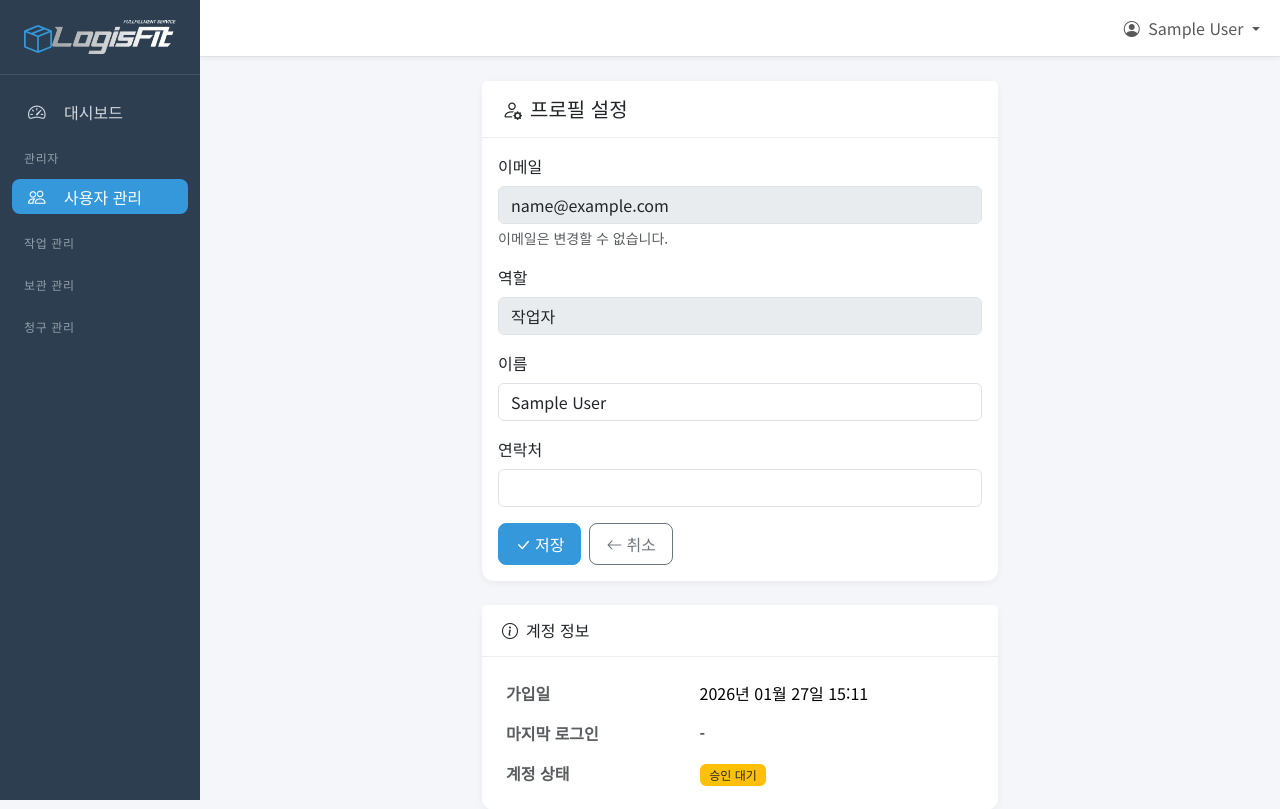
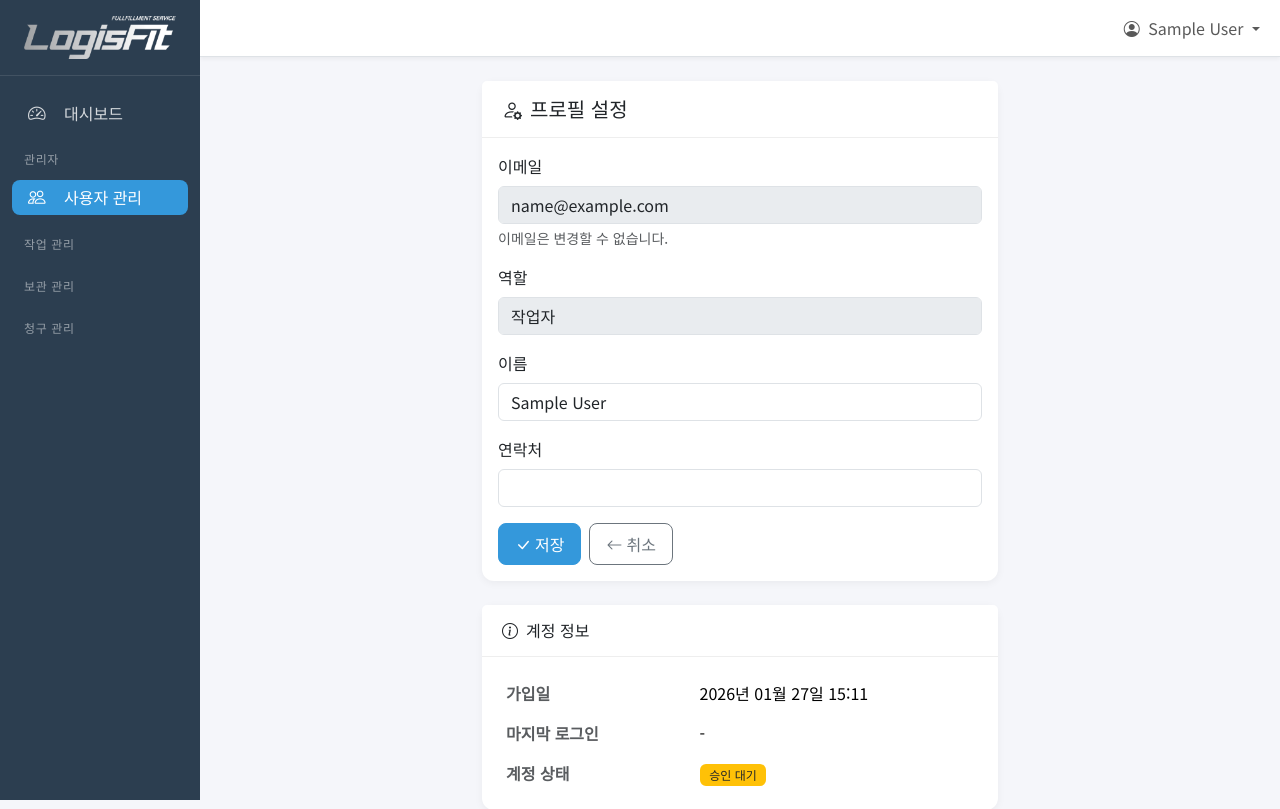
Before and after one commit to taehwan08/logisfit, a Django app: page /accounts/profile/ in a window 1280 px wide. Shown: the top 809 px of the page. Run offline with Django 4.2, Linux system fonts and the light colour scheme; the visitor is signed in with stand-in values (Sample User, id 1); parts of the project's set-up code (start-up, migrations or seed data) failed here and were passed over.

Commit message:
update sidebar.html

```diff
--- a/templates/includes/sidebar.html
+++ b/templates/includes/sidebar.html
@@ -3,8 +3,7 @@
 <nav id="sidebar" class="sidebar">
     <div class="sidebar-header">
         <a href="{% url 'dashboard' %}" class="sidebar-brand">
-            <i class="bi bi-box-seam"></i>
-            <span><img src="{% static 'images/logo.png'%}"></span>
+            <img src="{% static 'images/logo.png'%}">
         </a>
         <button class="sidebar-toggle d-lg-none" type="button">
             <i class="bi bi-x-lg"></i>
```
